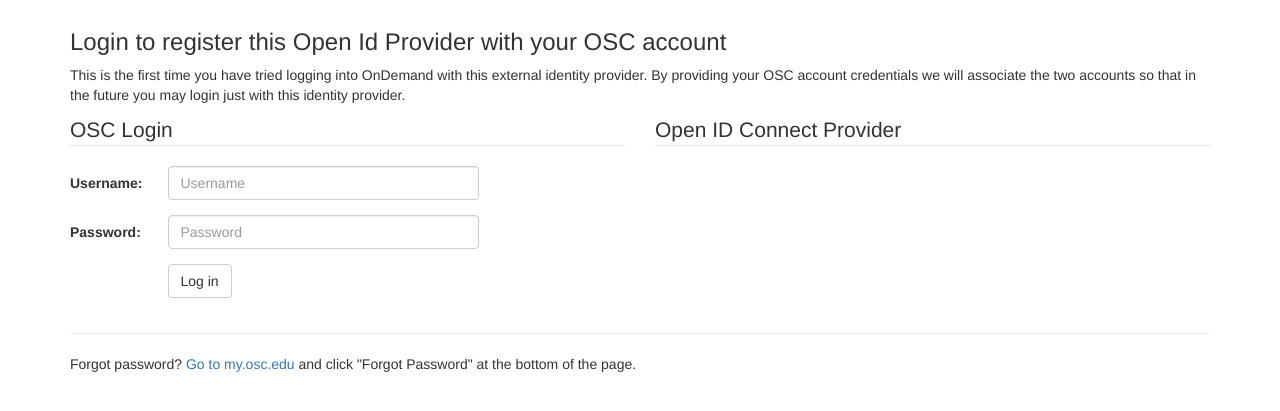
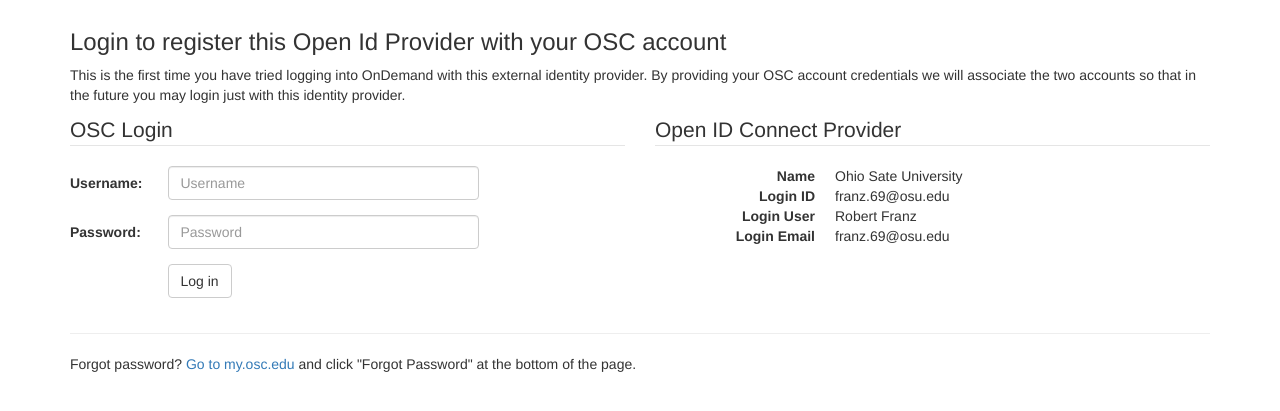
Before and after one commit to OSC/ood_auth_registration, a PHP site: page /form.php in a window 1280 px wide. Shown: the part 51-462 px from the top of the page. Run offline with PHP 8.4, Linux system fonts and the light colour scheme; data that the repository does not hold is empty.

Commit message:
hardcoded example of provider info

```diff
--- a/form.php
+++ b/form.php
@@ -87,6 +87,12 @@ body {
       <!-- FIXME: address Firefox fieldets issue -->
       <fieldset>
         <legend>Open ID Connect Provider</legend>
+          <dl class="dl-horizontal">
+              <dt>Name</dt><dd>Ohio Sate University</dd>
+              <dt>Login ID</dt><dd>franz.69@osu.edu</dd>
+              <dt>Login User</dt><dd>Robert Franz</dd>
+              <dt>Login Email</dt><dd>franz.69@osu.edu</dd>
+          </dl>
       </fieldset>
     </div>
   </div>
```
